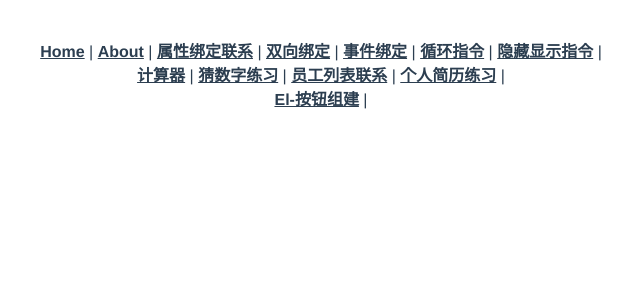
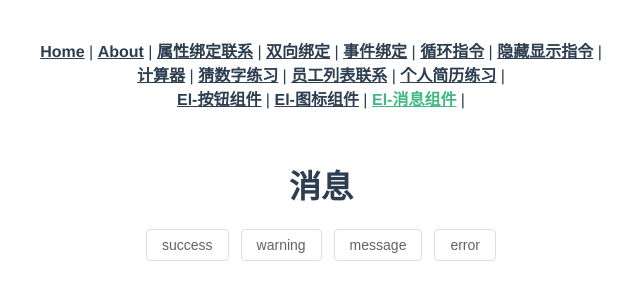
Before and after one commit to SakaiAmusawa/jsd23311_sakai_FE, a Vue app in the folder v1/: page /elMessage in a window 1280 px wide. Shown: the top 300 px of the page, without its empty margins (319-959 px from the left). Built offline with nearby package versions, Linux system fonts and the light colour scheme.

Commit message:
icon和message的使用

```diff
--- a/v1/src/App.vue
+++ b/v1/src/App.vue
@@ -24,7 +24,11 @@
     <router-link to="resume">个人简历练习</router-link>
     |
     <br>
-    <router-link to="elButton">El-按钮组建</router-link>
+    <router-link to="elButton">El-按钮组件</router-link>
+    |
+    <router-link to="elicon">El-图标组件</router-link>
+    |
+    <router-link to="elMessage">El-消息组件</router-link>
     |
   </nav>
   <router-view/>
--- a/v1/src/main.js
+++ b/v1/src/main.js
@@ -4,5 +4,11 @@ import router from './router'
 import store from './store'
 import ElementPlus from 'element-plus'
 import 'element-plus/dist/index.css'
+import * as ElementPlusIconsVue from '@element-plus/icons-vue'
 
-createApp(App).use(ElementPlus).use(store).use(router).mount('#app')
+const app = createApp(App)
+for (const [key, component] of Object.entries(ElementPlusIconsVue)) {
+    app.component(key, component)
+}
+
+app.use(ElementPlus).use(store).use(router).mount('#app')
--- a/v1/src/router/index.js
+++ b/v1/src/router/index.js
@@ -44,7 +44,11 @@ const routes = [
   }, {
     path: '/elButton', name: 'elButton', component: () => import('../views/ElementButton.vue')
   }
-
+  , {
+    path: '/elicon', name: 'elicon', component: () => import('../views/ElIcon.vue')
+  }, {
+    path: '/elMessage', name: 'elMessage', component: () => import('../views/Message.vue')
+  }
 ]
 
 const router = createRouter({
--- /dev/null
+++ b/v1/src/views/ElIcon.vue
@@ -0,0 +1,14 @@
+<script setup>
+
+</script>
+
+<template>
+  <h1>El-icon</h1>
+  <el-icon>
+    <el-icon><Loading /></el-icon>
+  </el-icon>
+</template>
+
+<style scoped>
+
+</style>
--- /dev/null
+++ b/v1/src/views/Message.vue
@@ -0,0 +1,34 @@
+<script setup>
+import {ElMessage} from 'element-plus'
+
+const open1 = () => {
+  ElMessage('this is a message.')
+}
+const open2 = () => {
+  ElMessage({
+    message: 'Congrats, this is a success message.',
+    type: 'success',
+  })
+}
+const open3 = () => {
+  ElMessage({
+    message: 'Warning, this is a warning message.',
+    type: 'warning',
+  })
+}
+const open4 = () => {
+  ElMessage.error('Oops, this is a error message.')
+}
+</script>
+
+<template>
+  <h1>消息</h1>
+  <el-button :plain="true" @click="open2">success</el-button>
+  <el-button :plain="true" @click="open3">warning</el-button>
+  <el-button :plain="true" @click="open1">message</el-button>
+  <el-button :plain="true" @click="open4">error</el-button>
+</template>
+
+<style scoped>
+
+</style>
```
